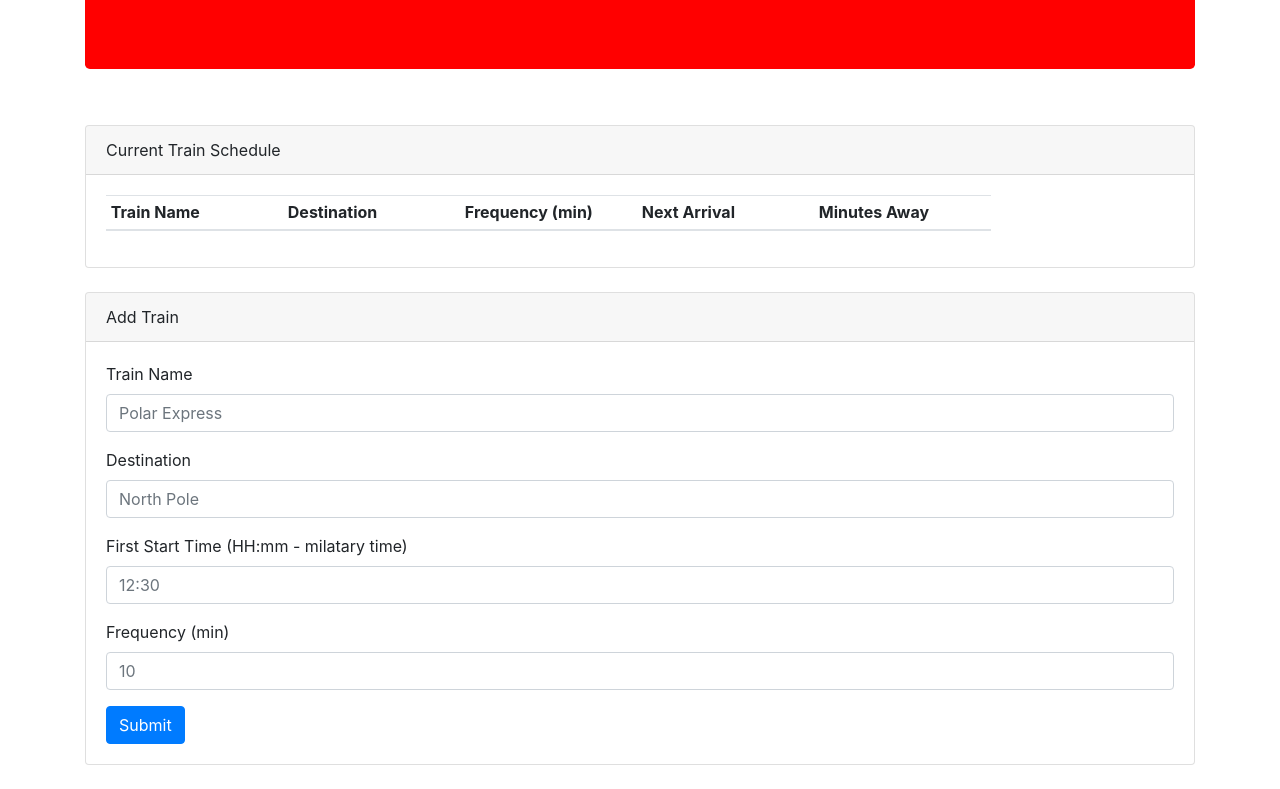
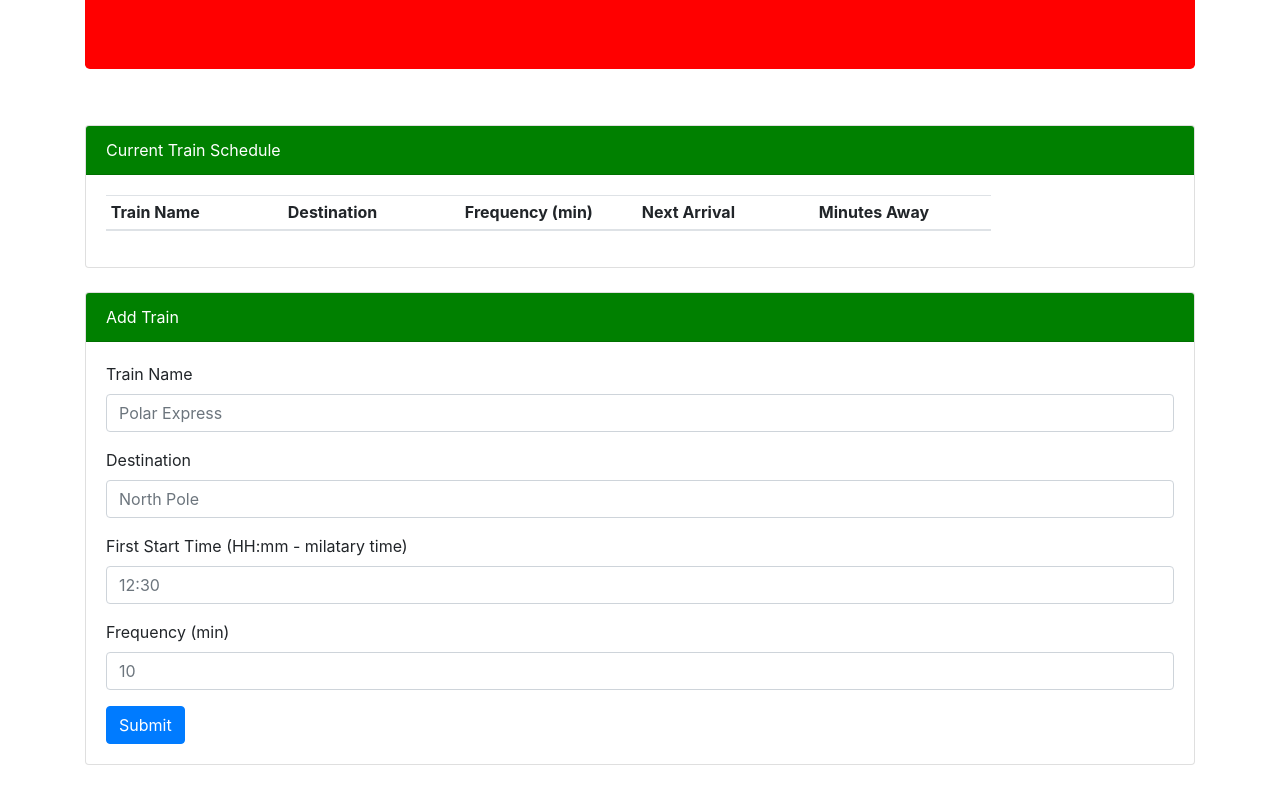
Before and after one commit to mspancholi/Firebase-Assignment---Train-Scheduler, a plain HTML site: page index.html in a window 1280 px wide. Shown: the part 157-946 px from the top of the page. Drawn offline with nearby package versions, Linux system fonts and the light colour scheme; no server answers.

```diff
--- a/index.html
+++ b/index.html
@@ -23,6 +23,11 @@
     td {
       display: inline-block;
       width: 16.575%;
+    }
+
+    .card-header {
+        background-color: green;
+        color: white;
     }
 
   </style>
```
Also changed, not shown: 1 other file.
